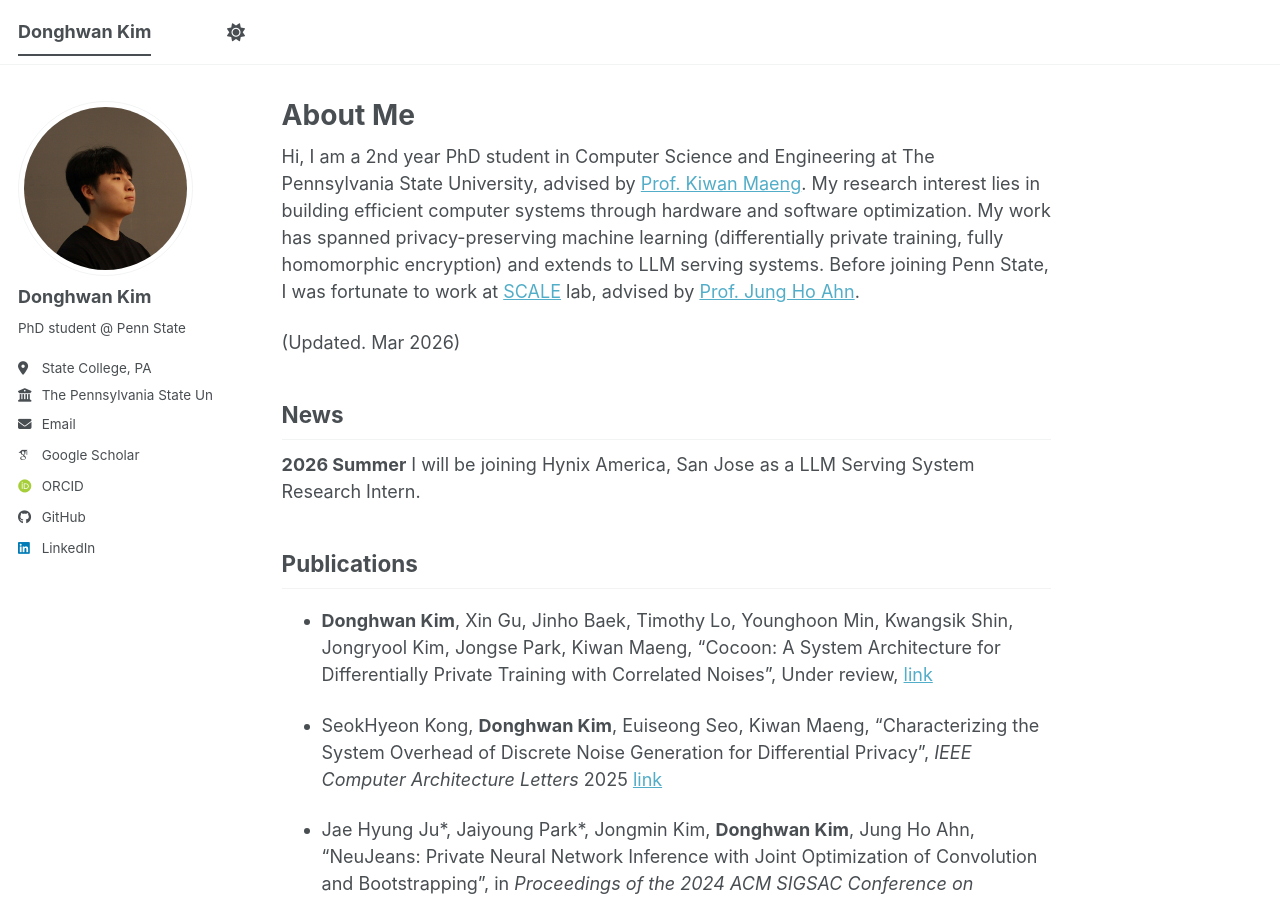
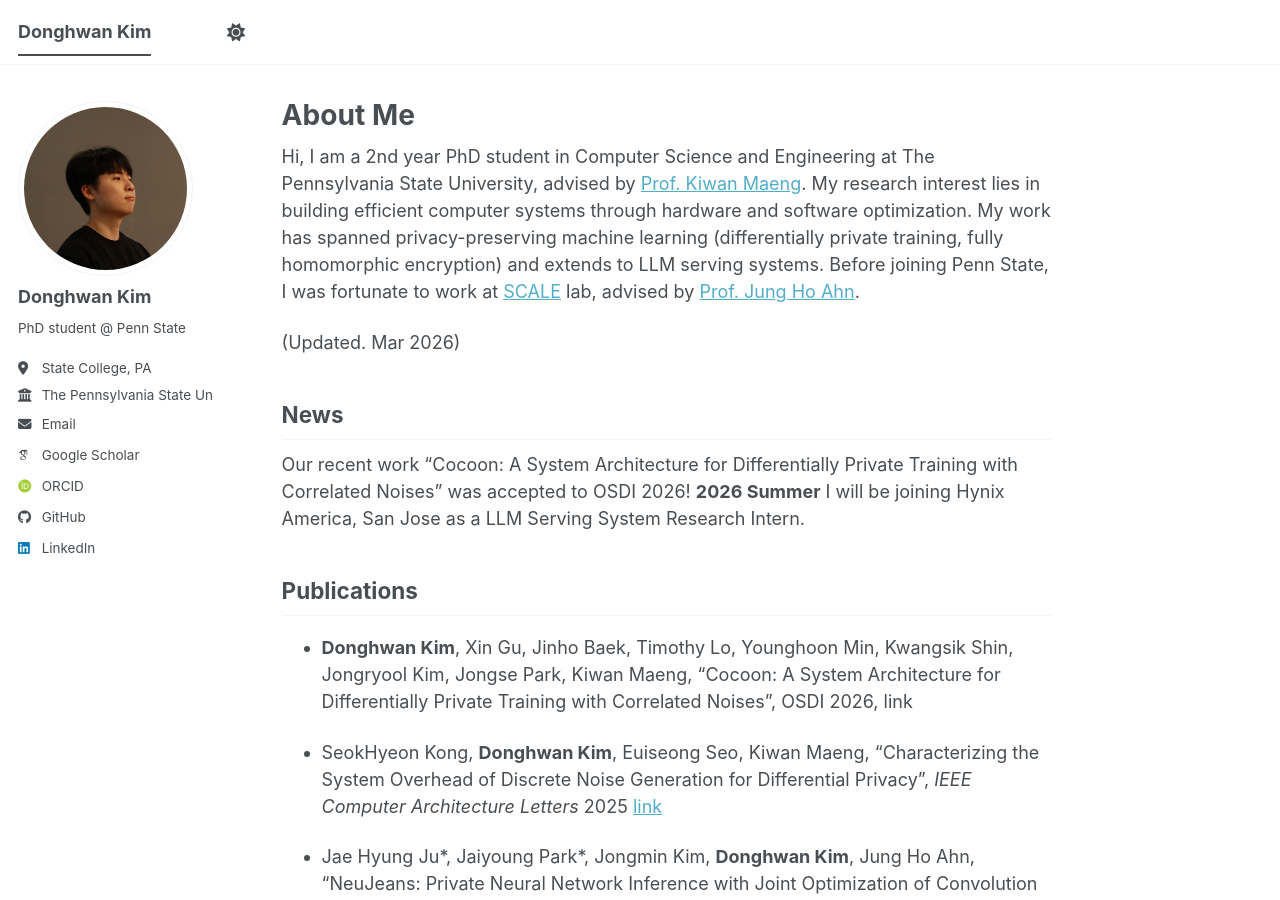
Before and after one commit to heyday98/heyday98.github.io, a Jekyll site: the page built from _pages/about.md, in a window 1280 px wide and 900 px high. Built offline with Jekyll 4.4.1, drawn with Linux system fonts in a browser that asks for light colours; some web fonts are replaced; a script bundle is joined from its source files by our own code; library files that are not in the unit come from our copies.

Commit message:
Add Globe & OSDI

```diff
--- a/_layouts/default.html
+++ b/_layouts/default.html
@@ -12,7 +12,7 @@ layout: compress
   </head>
 
   <body>
-
+    <script type="text/javascript" id="mmvst_globe" src="//mapmyvisitors.com/globe.js?d=cRQ7wJLGhozlyEaoYtluLkeA279DDlYFJyJtkgIEL_U"></script>
     {% include browser-upgrade.html %}
     {% include masthead.html %}
 
--- a/_pages/about.md
+++ b/_pages/about.md
@@ -12,11 +12,12 @@ Hi, I am a 2nd year PhD student in Computer Science and Engineering at The Penns
 (Updated. Mar 2026)
 
 ## News
+Our recent work "Cocoon: A System Architecture for Differentially Private Training with Correlated Noises" was accepted to OSDI 2026!
 **2026 Summer** I will be joining Hynix America, San Jose as a LLM Serving System Research Intern.
 
 ## Publications
 
-- **Donghwan Kim**, Xin Gu, Jinho Baek, Timothy Lo, Younghoon Min, Kwangsik Shin, Jongryool Kim, Jongse Park, Kiwan Maeng, "Cocoon: A System Architecture for Differentially Private Training with Correlated Noises", Under review, [link](https://arxiv.org/abs/2510.07304)
+- **Donghwan Kim**, Xin Gu, Jinho Baek, Timothy Lo, Younghoon Min, Kwangsik Shin, Jongryool Kim, Jongse Park, Kiwan Maeng, "Cocoon: A System Architecture for Differentially Private Training with Correlated Noises", OSDI 2026, link
 
 - SeokHyeon Kong, **Donghwan Kim**, Euiseong Seo, Kiwan Maeng, "Characterizing the System Overhead of Discrete Noise Generation for Differential Privacy", *IEEE Computer Architecture Letters* 2025 [link](https://ieeexplore.ieee.org/document/11223060)
 
```
